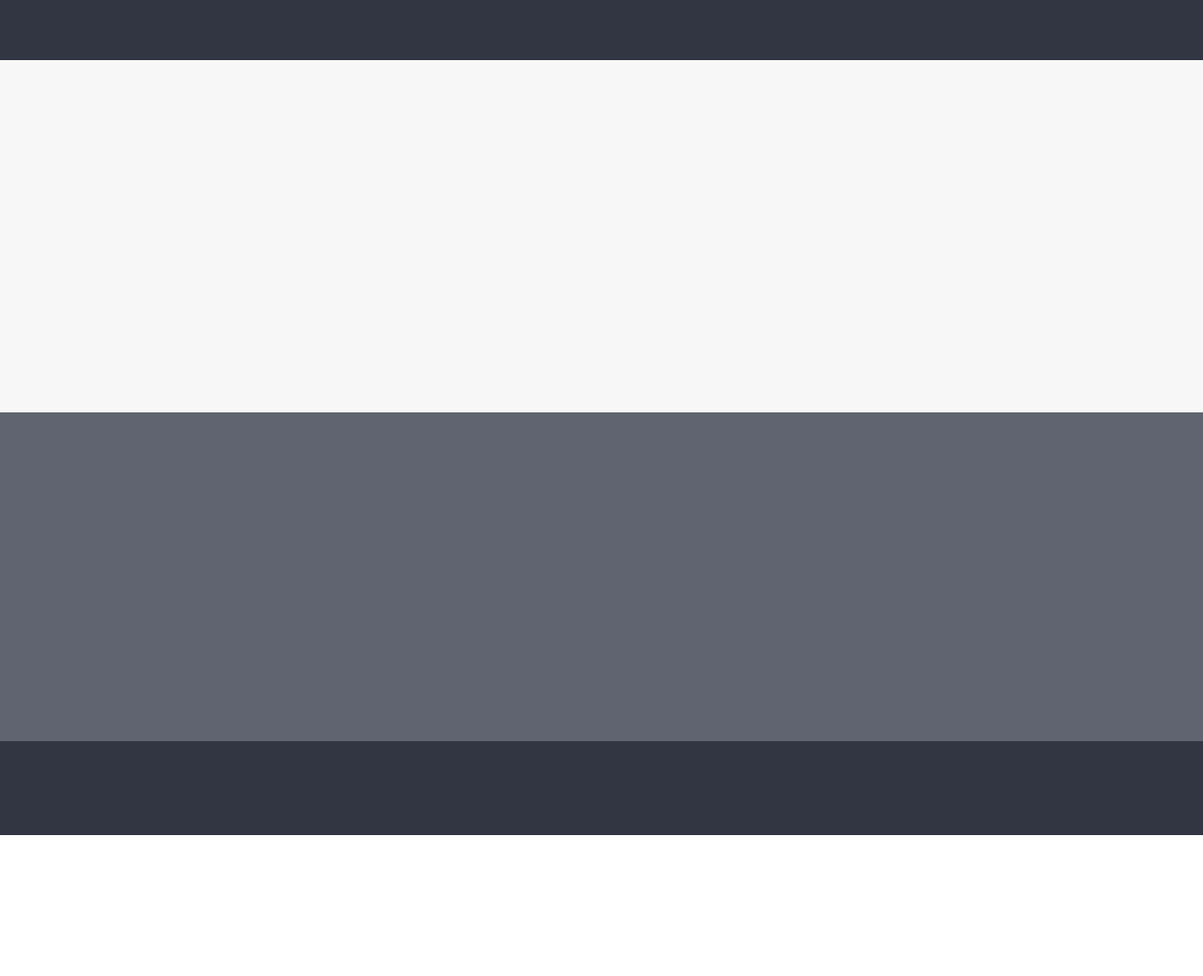
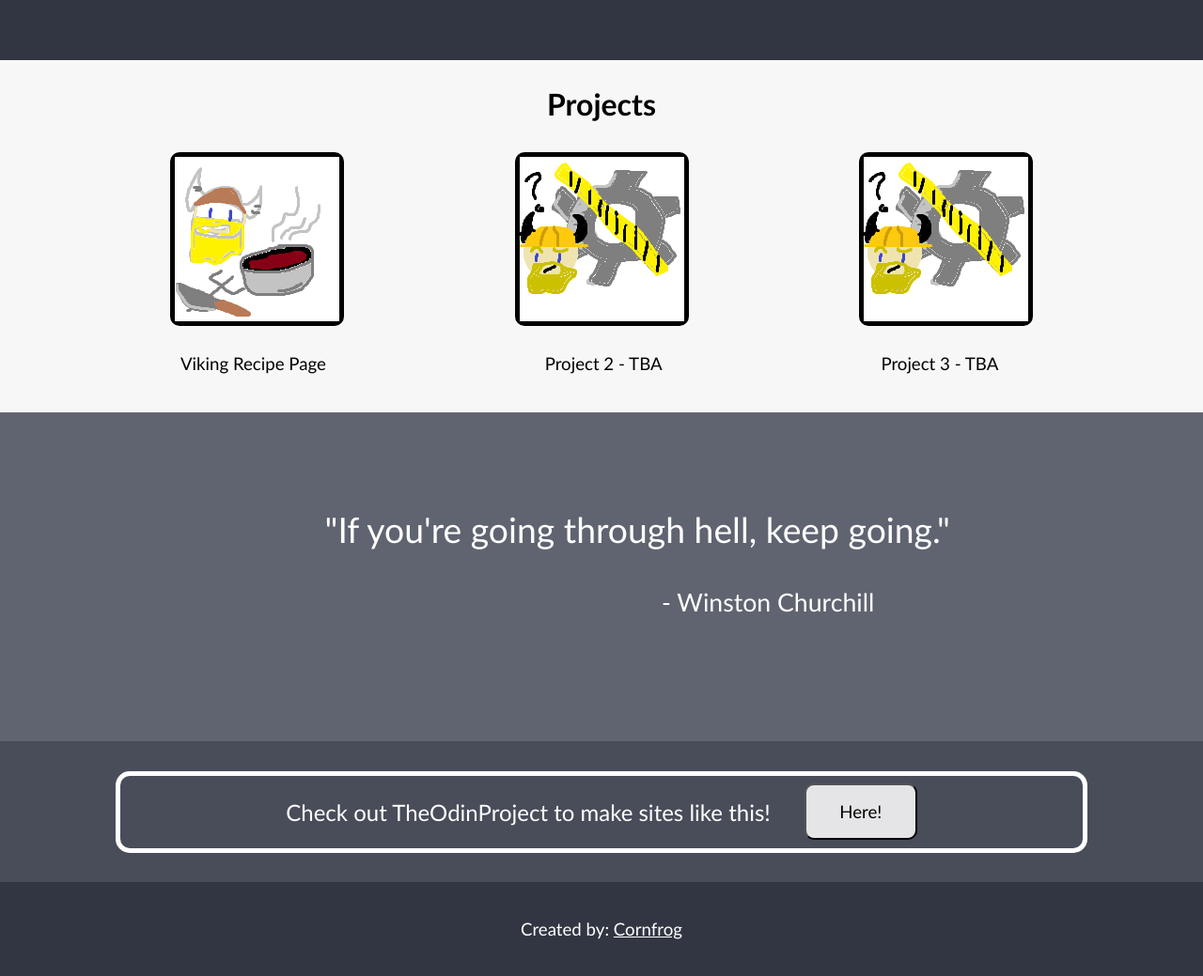
Before and after one commit to cornfrog/landing-page, a plain HTML site: page index.html in a window 1280 px wide. Shown: the part 461-1500 px from the top of the page at 94% size. Before the commit the page ends 1350 px from the top, so only its background shows below. Drawn offline with Linux system fonts and the light colour scheme.

Commit message:
everything complete. just need to work on the README.

```diff
--- a/index.html
+++ b/index.html
@@ -11,13 +11,14 @@
             <div class="header-container">
                 <div class="header-top">
                     <div class="header-logo">
-                        <span class="logo">Header Logo</span>
+                        <span class="logo">Cornfrog's Lodge</span>
                     </div>
                     <div class="header-links">
+                        <header id="link-header">Some sites I used</header>
                         <div class="link-group">
-                            <a href="#">Link 1</a>
-                            <a href="#">Link 2</a>
-                            <a href="#">Link 3</a>
+                            <a href="https://www.theodinproject.com/">TheOdinPrject</a>
+                            <a href="https://stackoverflow.com/">StackOverFlow</a>
+                            <a href="https://www.w3schools.com/">W3Schools</a>
                         </div>
                     </div>
                 </div>
@@ -32,13 +33,50 @@
                 </div>
             </div>
             <div class="projects-container">
-
+                <div class="projects-header">
+                    <h2>Projects</h2>
+                </div>
+                <div class="projects">
+                    <a href="https://cornfrog.github.io/odin-recipes/"><div class="project">
+                        <img src="imgs/recipe-project-img.png" alt="">
+                    </div></a>
+                    <div class="project">
+                        <a href="#"><img src="imgs/tba-project-img.png" alt="">
+                    </div></a>
+                    <div class="project">
+                        <a href="#"><img src="imgs/tba-project-img.png" alt="">
+                    </div></a>
+                </div>
+                <div class="project-titles">
+                    <div class="title">
+                        Viking Recipe Page
+                    </div>
+                    <div class="title">
+                        Project 2 - TBA
+                    </div>
+                    <div class="title">
+                        Project 3 - TBA
+                    </div>
+                </div>
             </div>
             <div class="quote-container">
-
+                <div class="quote">
+                    "If you're going through hell, keep going."
+                </div>
+                <div class="quotee">
+                    - Winston Churchill
+                </div>
+            </div>
+            <div class="resource-container">
+                <div class="resource">
+                    <p>Check out TheOdinProject to make sites like this!&emsp;&emsp;</p>
+                    <form action="https://www.theodinproject.com/"><button id="resource-btn" >Here!</button></form>
+                </div>
             </div>
             <div class="footer">
-
+                <div class="footer-msg">
+                    <span>Created by: <a href="https://github.com/cornfrog" id="creator-link">Cornfrog</a></span>
+                </div>
             </div>
         </div>
     </body>
--- a/styles.css
+++ b/styles.css
@@ -19,9 +19,20 @@ body{
     background: #606470;
 }
 
+.resource-container{
+    height: 150px;
+    background: #494D5A;
+    display: flex;
+    justify-content: center;
+    align-items: center;
+}
+
 .footer{
     height: 100px;
     background: #323643;
+    display: flex;
+    justify-content: center;
+    align-items: center;
 }
 
 .header-top{
@@ -109,3 +120,112 @@ body{
     font-family: 'Gill Sans', 'Gill Sans MT', Calibri, 'Trebuchet MS', sans-serif;
     margin-left: 75px;
 }
+
+.projects-header{
+    height: 25%;
+    width: 100%;
+    display: flex;
+    justify-content: center;
+    align-items: center;
+}
+
+.projects{
+    height: 65%;
+    width: 100%;
+    display: flex;
+    justify-content: space-evenly;
+    align-items: center;
+    margin-top: -2%;
+}
+
+.projects-header h2{
+    font-family: 'Gill Sans', 'Gill Sans MT', Calibri, 'Trebuchet MS', sans-serif;
+    font-size: xx-large;
+}
+
+.project{
+    height: 175px;
+    width: 175px;
+    border: 5px solid black;
+    border-radius: 10px;
+}
+
+.project:hover{
+    border: 5px solid gray;
+}
+
+.project-titles{
+    display: flex;
+    width: 68%;
+    margin-left: 12%;
+    padding-left: 3%;
+    justify-content: space-between;
+    align-items: center;
+    gap: 25%;
+    /**border: 2px solid black;*/
+}
+
+.title{
+    font-size: 14pt;
+    font-family: 'Gill Sans', 'Gill Sans MT', Calibri, 'Trebuchet MS', sans-serif;
+}
+
+.quote{
+    font-size: 28pt;
+    font-family: 'Gill Sans', 'Gill Sans MT', Calibri, 'Trebuchet MS', sans-serif;
+    color: white;
+    padding-top: 8%;
+    padding-left: 27%;
+}
+
+.quotee{
+    font-size: 20pt;
+    font-family: 'Gill Sans', 'Gill Sans MT', Calibri, 'Trebuchet MS', sans-serif;
+    color: white;
+    padding-top: 3%;
+    padding-left: 55%;
+}
+
+.resource{
+    display: flex;
+    justify-content: center;
+    align-items: center;
+    font-size: 18pt;
+    font-family: 'Gill Sans', 'Gill Sans MT', Calibri, 'Trebuchet MS', sans-serif;
+    width: 80%;
+    border: 5px solid white;
+    border-radius: 15px;
+    color: white;
+}
+
+#resource-btn{
+    height: 60px;
+    width: 120px;
+    background: #E5E5E7;
+    font-size: 14pt;
+    border-radius: 10px;
+    font-family: 'Gill Sans', 'Gill Sans MT', Calibri, 'Trebuchet MS', sans-serif;
+}
+
+.footer-msg{
+    display: flex;
+    justify-content: center;
+    align-items: center;
+    width: 60%;
+    height: 85%;
+    color: white;
+    font-size: 14pt;
+    font-family: 'Gill Sans', 'Gill Sans MT', Calibri, 'Trebuchet MS', sans-serif;
+}
+
+#link-header{
+    font-family: 'Gill Sans', 'Gill Sans MT', Calibri, 'Trebuchet MS', sans-serif;
+    font-size: 14pt;
+    color: white;
+    text-align: center;
+    text-decoration: underline;
+}
+
+#creator-link{
+    color: white;
+}
```
Also changed, not shown: imgs/recipe-project-img.png (added), imgs/tba-project-img.png (added).
